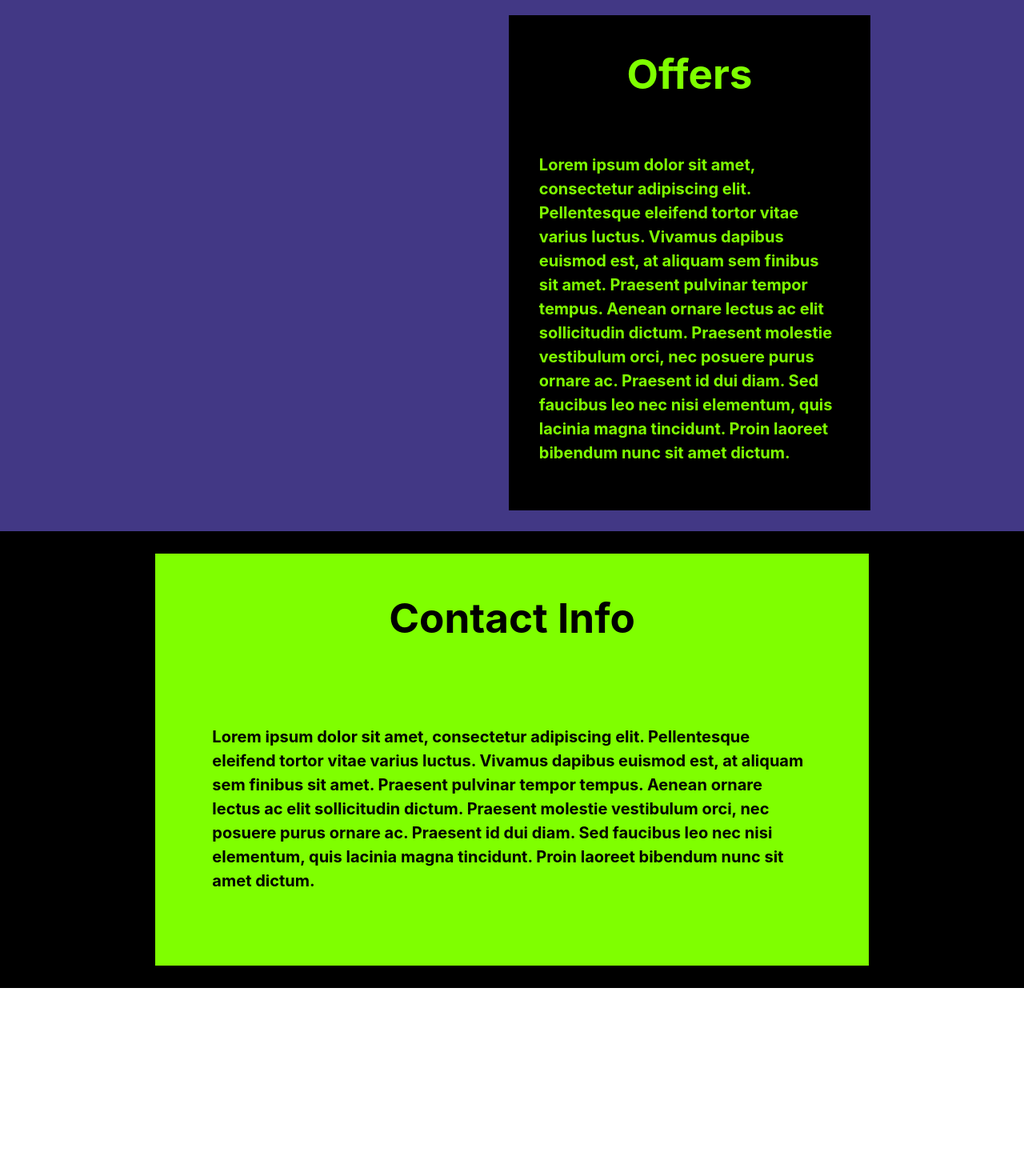
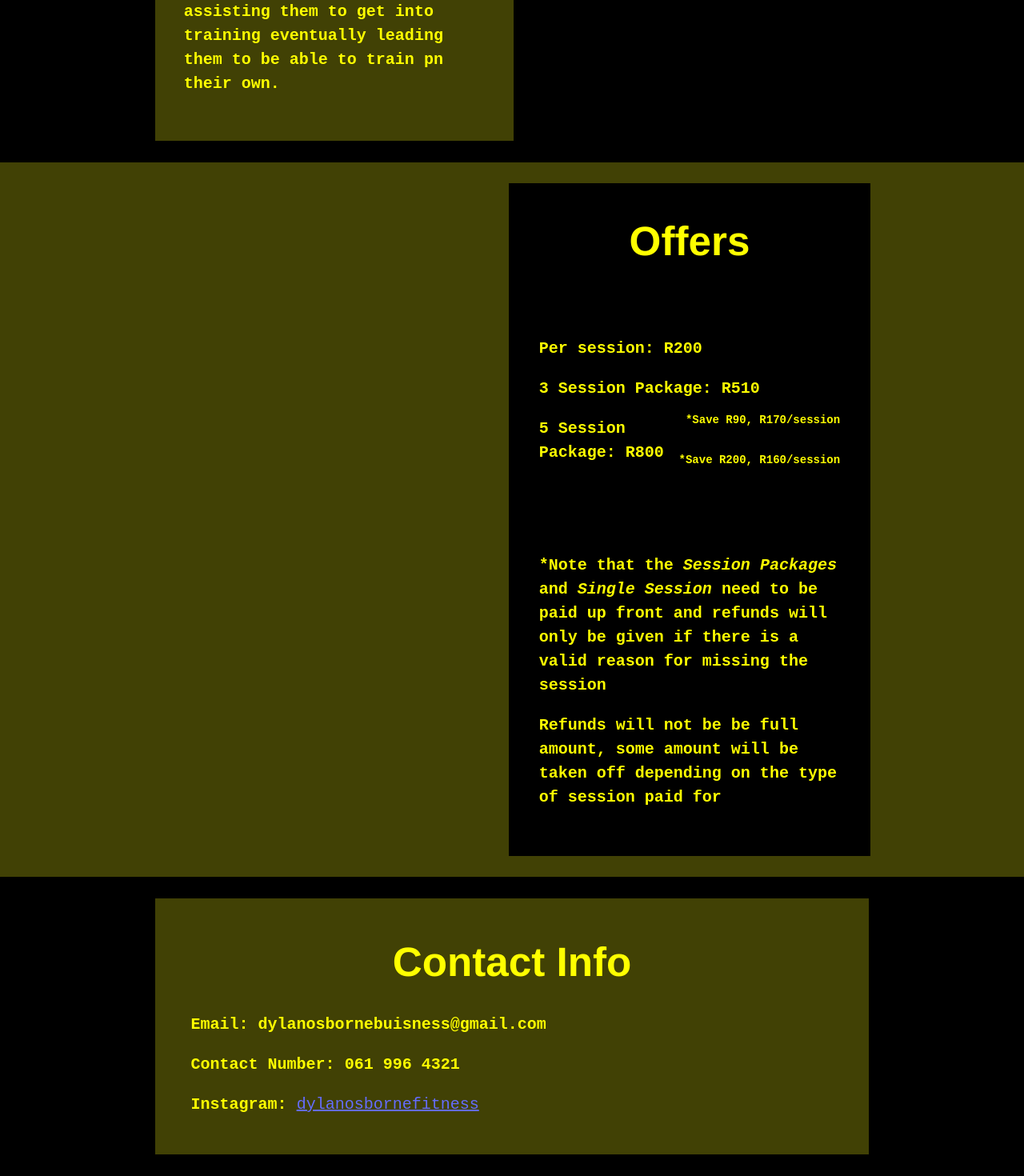
Before and after one commit to DylanOsborne/PT_Portfolio_Website, a React (Vite) app: page / in a window 1280 px wide. Shown: the part 1323-2793 px from the top of the page at 80% size. Before the commit the page ends 2558 px from the top, so only its background shows below. Built offline with nearby package versions, Linux system fonts and the light colour scheme.

Commit message:
CSS and text changes

```diff
--- a/src/App.css
+++ b/src/App.css
@@ -4,10 +4,15 @@ h1:hover, h2:hover, p:hover {
 
 p {
   font-size: 20px;
+  font-family: monospace;
+}
+
+h1, h2 {
+  font-family:'Franklin Gothic Medium', 'Arial Narrow', Arial, sans-serif;
 }
 
 button {
-  color: chartreuse;
+  color: yellow;
 }
 
 .navbar {
@@ -17,8 +22,8 @@ button {
   top: 0;
   width: 100%;
   z-index: 100;
-  color: chartreuse;
-  border-bottom: rgb(66, 56, 133) solid 5px;
+  color: yellow;
+  border-bottom: rgb(65, 65, 5) solid 5px;
 }
 
 .navbar a {
@@ -64,8 +69,8 @@ button {
 }
 
 #welcome_segment_div, #offer_segment_div {
-  background-color:rgb(66, 56, 133);
-  color:chartreuse;
+  background-color:rgb(65, 65, 5);
+  color:yellow;
 }
 
 #welcome_segment_container, #offer_segment_container  {
@@ -75,11 +80,11 @@ button {
 
 #about_segment_div, #contact_segment_div {
   background-color: black;
-  color: black;
+  color: yellow;
 }
 
 #about_segment_container, #contact_segment_container {
-  background-color: chartreuse;
+  background-color: rgb(65, 65, 5);
   font-weight: bold;
 }
 
@@ -91,3 +96,26 @@ button {
   width: 50%;
   margin-left: auto;
 }
+
+#insta_link {
+  text-decoration: underline;
+}
+
+#contact_text {
+  padding: 3%;
+  padding-left: 5%;
+  padding-top: 0%;
+}
+
+.small_text {
+  font-size: 14px;
+  float: right;
+}
+
+.italic_text {
+  font-style: italic;
+}
+
+#offer_disclaimer {
+  font-size: 5px;
+}
--- a/src/App.jsx
+++ b/src/App.jsx
@@ -42,9 +42,10 @@ function App() {
         <div className='segment_div' id='about_segment_div'>
           <div className='container' id='about_segment_container'>
             <h1 className='heading' id='about_heading'>About</h1>
-              <p className='text' id='about_text'>Lorem ipsum dolor sit amet, consectetur adipiscing elit. Pellentesque eleifend tortor vitae varius luctus. Vivamus dapibus euismod est, at aliquam sem finibus sit amet.
-                Praesent pulvinar tempor tempus. Aenean ornare lectus ac elit sollicitudin dictum. Praesent molestie vestibulum orci, nec posuere purus ornare ac. Praesent id dui diam.
-                Sed faucibus leo nec nisi elementum, quis lacinia magna tincidunt. Proin laoreet bibendum nunc sit amet dictum.</p>
+              <p className='text' id='about_text'>Hi, I'm Dylan Osborne, I'm 19 years old and I work as both a developer and a personal trainer. I am a qualified personal trainer that
+                studied at ETA college and received a higher certificate in fitness. I have a training history, coming up to 4 years now, where I mainly focused on body bulding type
+                training. I don't have much experience training others professionally but I have a lot of experience training my friends and family, assisting them to get into training
+                eventually leading them to be able to train pn their own.</p>
           </div>
         </div>
       </Element>
@@ -53,9 +54,15 @@ function App() {
         <div className='segment_div' id='offer_segment_div'>
           <div className='container' id='offer_segment_container'>
             <h1 className='heading' id='offer_heading'>Offers</h1>
-              <p className='text' id='offer_text'>Lorem ipsum dolor sit amet, consectetur adipiscing elit. Pellentesque eleifend tortor vitae varius luctus. Vivamus dapibus euismod est, at aliquam sem finibus sit amet.
-                Praesent pulvinar tempor tempus. Aenean ornare lectus ac elit sollicitudin dictum. Praesent molestie vestibulum orci, nec posuere purus ornare ac. Praesent id dui diam.
-                Sed faucibus leo nec nisi elementum, quis lacinia magna tincidunt. Proin laoreet bibendum nunc sit amet dictum.</p>
+              <div className='text' id='offer_text'>
+                  <p>Per session: R200</p>
+                  <p>3 Session Package: R510 <p className='small_text'>*Save R90, R170/session</p></p>
+                  <p>5 Session Package: R800 <p className='small_text'>*Save R200, R160/session</p></p>
+              </div>
+              <div className='text' id='offer_disclaimer'>
+                <p>*Note that the <t className='italic_text'>Session Packages</t> and <t className='italic_text'>Single Session</t> need to be paid up front and refunds will only be given if there is a valid reason for missing the session</p>
+                <p>Refunds will not be be full amount, some amount will be taken off depending on the type of session paid for</p>
+              </div>
           </div>
         </div>
       </Element>
@@ -64,9 +71,11 @@ function App() {
       <div className='segment_div' id='contact_segment_div'>
           <div className='container' id='contact_segment_container'>
             <h1 className='heading' id='contact_heading'>Contact Info</h1>
-              <p className='text' id='contact_text'>Lorem ipsum dolor sit amet, consectetur adipiscing elit. Pellentesque eleifend tortor vitae varius luctus. Vivamus dapibus euismod est, at aliquam sem finibus sit amet.
-                Praesent pulvinar tempor tempus. Aenean ornare lectus ac elit sollicitudin dictum. Praesent molestie vestibulum orci, nec posuere purus ornare ac. Praesent id dui diam.
-                Sed faucibus leo nec nisi elementum, quis lacinia magna tincidunt. Proin laoreet bibendum nunc sit amet dictum.</p>
+              <div className='text' id='contact_text'>
+                <p>Email: dylanosbornebuisness@gmail.com</p>
+                <p>Contact Number: 061 996 4321</p>
+                <p>Instagram: <a id='insta_link' href='https://www.instagram.com/dylanosbornefitness/'>dylanosbornefitness</a></p>
+              </div>
           </div>
         </div>
       </Element>
```
